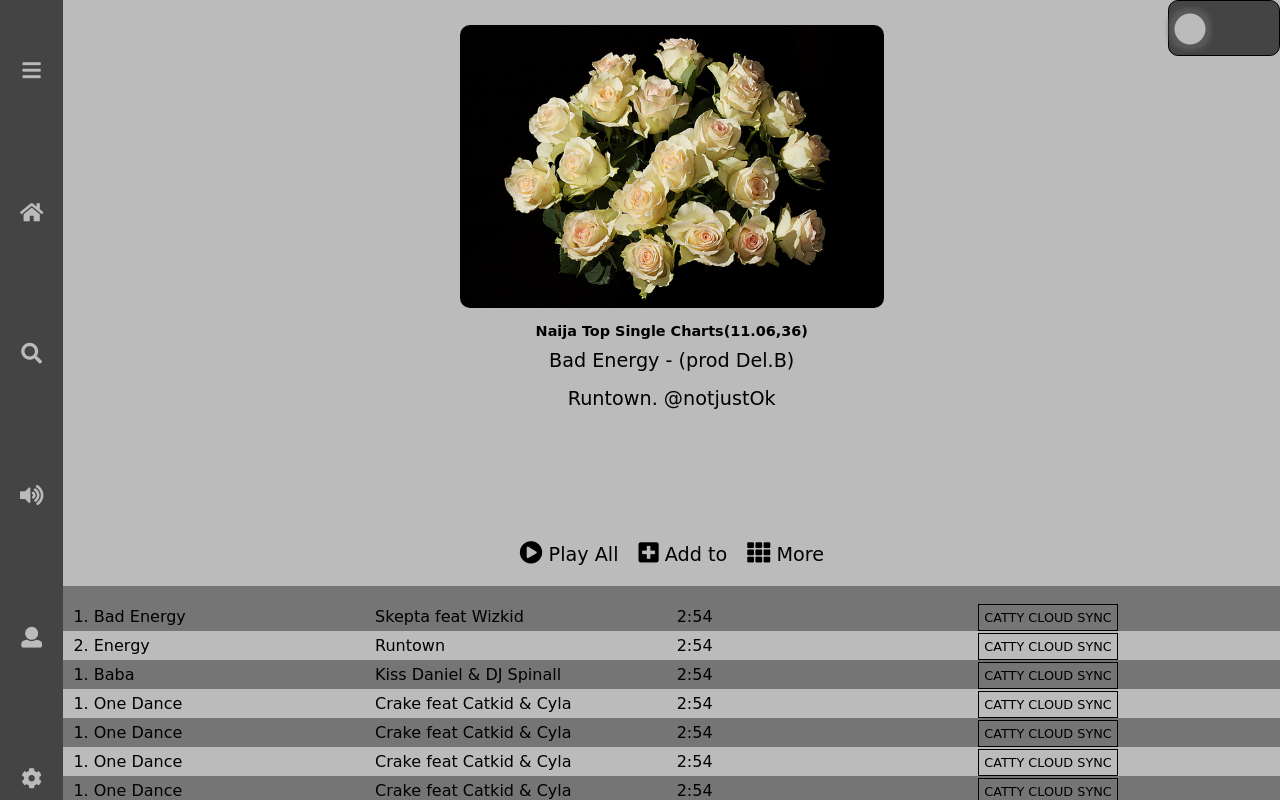
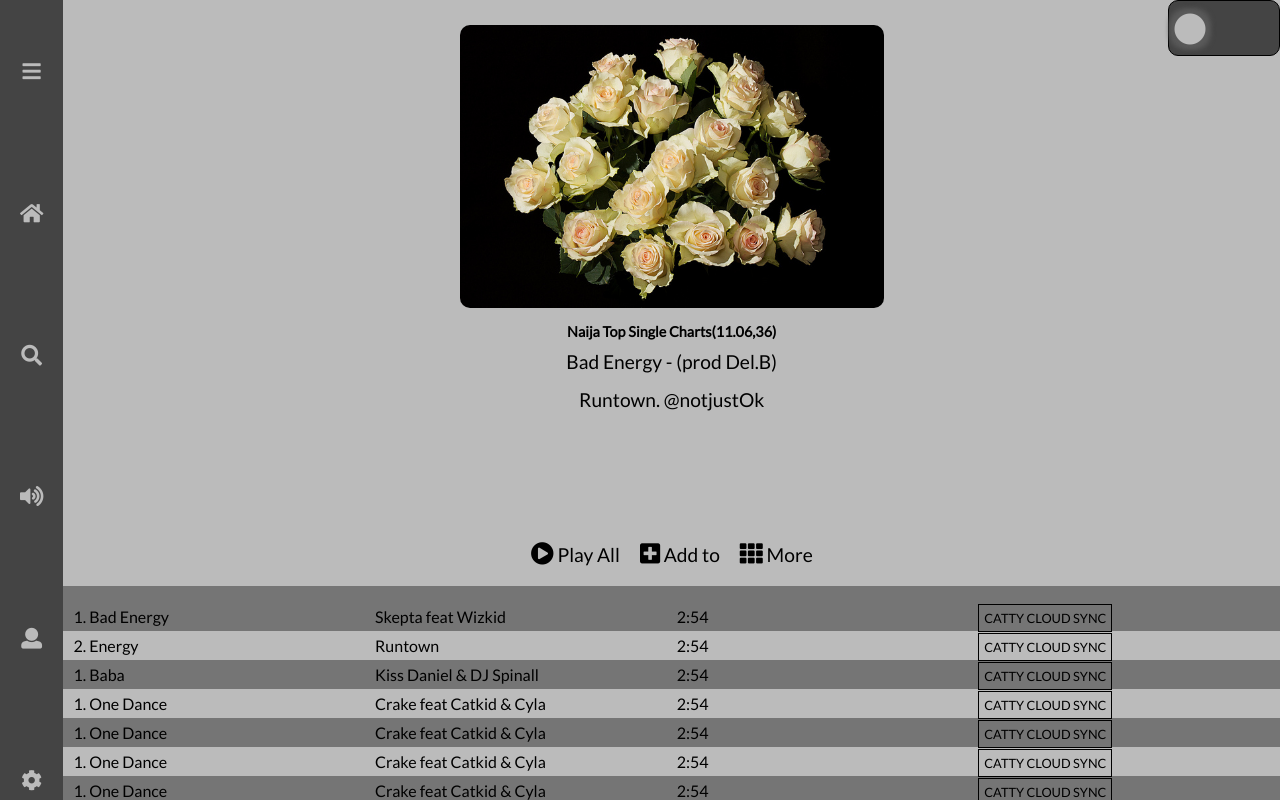
Before and after one commit to horppe/Flexbox-Music-App-Layout, a plain HTML site: page index.html in a window 1280 px wide. Drawn offline with Linux system fonts and the light colour scheme.

Commit message:
Added Google fonts

```diff
--- a/index.html
+++ b/index.html
@@ -3,6 +3,7 @@
   <head>
     <meta charset="utf-8">
     <meta name=viewport content=width=device-width />
+    <link href="https://fonts.googleapis.com/css?family=Lato" rel="stylesheet" />
     <link rel=stylesheet  href=./styles/font-awesome/fontawesome-all.min.css />
     <link rel=stylesheet  href=./styles/index.css />
 
--- a/styles/index.css
+++ b/styles/index.css
@@ -75,7 +75,7 @@ html, body{
   margin:0px;
   padding:0px;
   overflow: hidden;
-  font-family: cursive;
+  font-family: 'Lato',cursive;
 }
 
 body {
```
